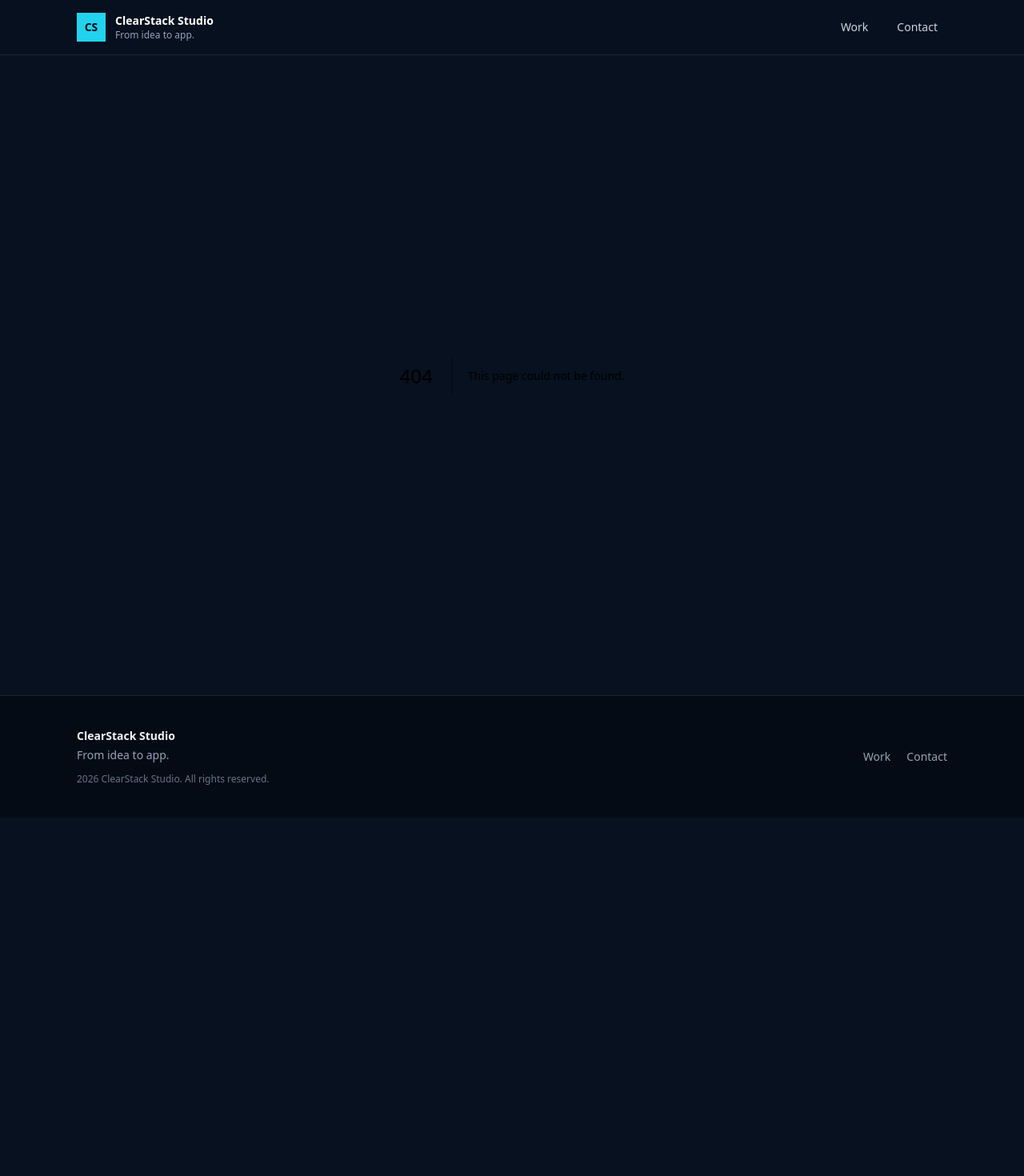
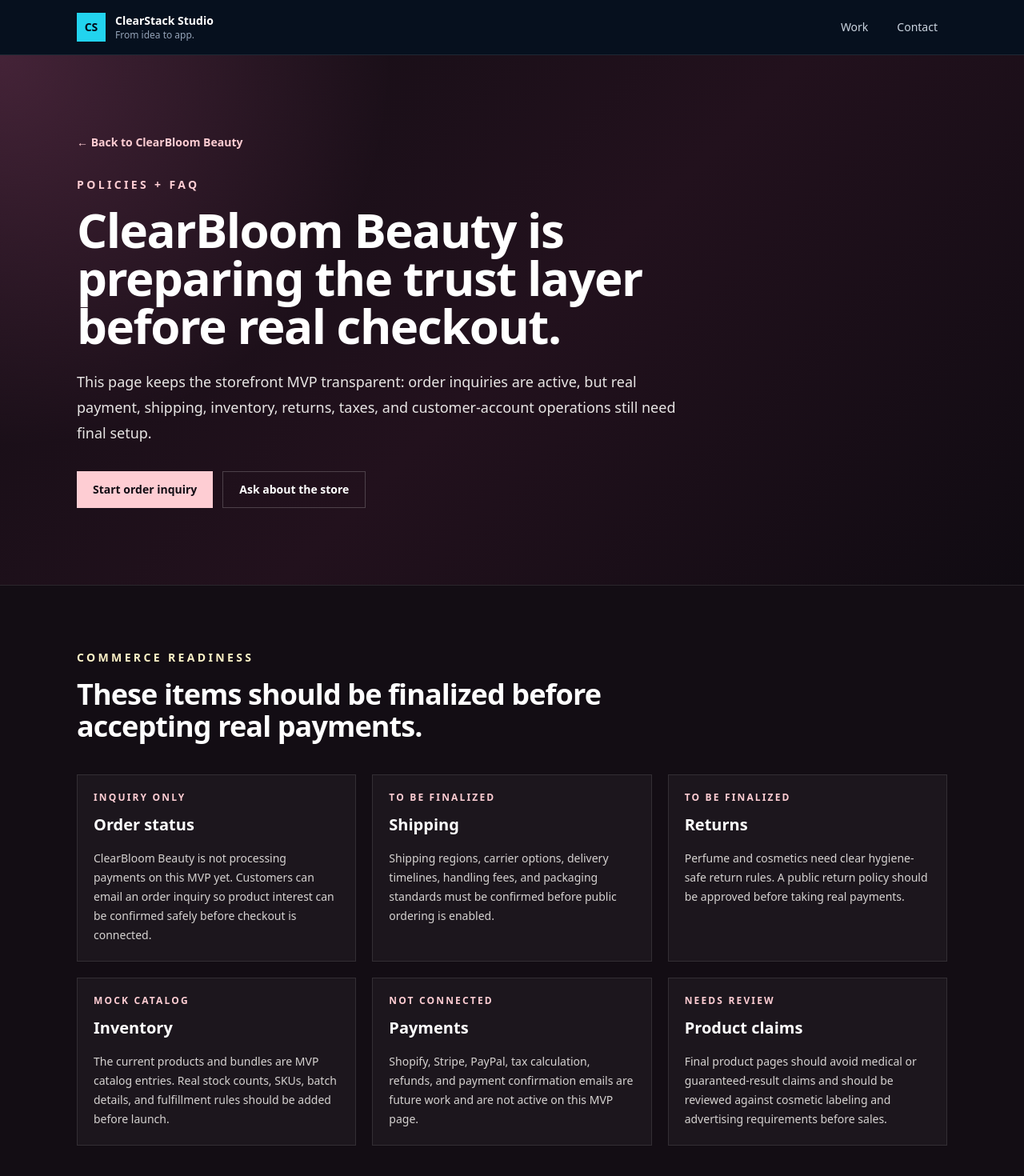
Before and after one commit to bchan818/ClearStackStudioWebsite, a Next.js app: page /work/clearbloom-beauty/policies in a window 1280 px wide. Before the commit this address had no page. Shown: the top 1470 px of the page at 80% size. Before the commit the page ends 1022 px from the top, so only its background shows below. Built offline with nearby package versions, Linux system fonts and the light colour scheme.

Commit message:
Add ClearBloom policies and FAQ

```diff
--- a/app/work/clearbloom-beauty/checkout/page.tsx
+++ b/app/work/clearbloom-beauty/checkout/page.tsx
@@ -47,6 +47,12 @@
             >
               Email order inquiry
             </a>
+            <Link
+              className="focus-ring ml-0 mt-3 inline-flex items-center justify-center border border-white/20 px-5 py-3 text-sm font-semibold text-white transition hover:border-rose-200 hover:text-rose-100 sm:ml-3"
+              href="/work/clearbloom-beauty/policies"
+            >
+              Review policies + FAQ
+            </Link>
           </div>
 
           <div className="border border-white/10 bg-white/[0.06] p-6 shadow-[0_0_90px_rgba(244,114,182,0.18)]">
--- a/app/work/clearbloom-beauty/page.tsx
+++ b/app/work/clearbloom-beauty/page.tsx
@@ -71,6 +71,12 @@
                 href="/work/clearbloom-beauty/case-study"
               >
                 Read case study
+              </Link>
+              <Link
+                className="focus-ring inline-flex items-center justify-center border border-white/20 px-5 py-3 text-sm font-semibold text-white transition hover:border-rose-200 hover:text-rose-100"
+                href="/work/clearbloom-beauty/policies"
+              >
+                View policies + FAQ
               </Link>
             </div>
           </div>
@@ -259,6 +265,28 @@
       </section>
 
       <section className="mx-auto max-w-6xl px-6 py-16 sm:py-20 lg:px-8">
+        <div className="border border-white/10 bg-white/[0.04] p-6 sm:p-8 lg:flex lg:items-center lg:justify-between lg:gap-10">
+          <div>
+            <p className="text-sm font-semibold uppercase tracking-[0.24em] text-rose-200">
+              Policies + FAQ
+            </p>
+            <h2 className="mt-4 max-w-2xl text-3xl font-semibold tracking-tight text-white sm:text-4xl">
+              Clear answers before real checkout goes live.
+            </h2>
+            <p className="mt-4 max-w-2xl text-sm leading-6 text-stone-300">
+              Customers can review what is active now, what is still being finalized, and why the storefront currently uses an inquiry flow.
+            </p>
+          </div>
+          <Link
+            className="focus-ring mt-8 inline-flex items-center justify-center border border-rose-200/40 px-5 py-3 text-sm font-semibold text-rose-100 transition hover:bg-rose-200 hover:text-[#130d14] lg:mt-0"
+            href="/work/clearbloom-beauty/policies"
+          >
+            Read policies + FAQ
+          </Link>
+        </div>
+      </section>
+
+      <section className="mx-auto max-w-6xl px-6 py-16 sm:py-20 lg:px-8">
         <div className="border border-rose-200/30 bg-rose-200/[0.08] p-6 sm:p-8">
           <h2 className="text-2xl font-semibold text-white">
             Ready to place an early order?
--- /dev/null
+++ b/app/work/clearbloom-beauty/policies/page.tsx
@@ -0,0 +1,168 @@
+import type { Metadata } from "next";
+import Link from "next/link";
+
+const policySections = [
+  {
+    title: "Order status",
+    status: "Inquiry only",
+    text: "ClearBloom Beauty is not processing payments on this MVP yet. Customers can email an order inquiry so product interest can be confirmed safely before checkout is connected."
+  },
+  {
+    title: "Shipping",
+    status: "To be finalized",
+    text: "Shipping regions, carrier options, delivery timelines, handling fees, and packaging standards must be confirmed before public ordering is enabled."
+  },
+  {
+    title: "Returns",
+    status: "To be finalized",
+    text: "Perfume and cosmetics need clear hygiene-safe return rules. A public return policy should be approved before taking real payments."
+  },
+  {
+    title: "Inventory",
+    status: "Mock catalog",
+    text: "The current products and bundles are MVP catalog entries. Real stock counts, SKUs, batch details, and fulfillment rules should be added before launch."
+  },
+  {
+    title: "Payments",
+    status: "Not connected",
+    text: "Shopify, Stripe, PayPal, tax calculation, refunds, and payment confirmation emails are future work and are not active on this MVP page."
+  },
+  {
+    title: "Product claims",
+    status: "Needs review",
+    text: "Final product pages should avoid medical or guaranteed-result claims and should be reviewed against cosmetic labeling and advertising requirements before sales."
+  }
+];
+
+const faqs = [
+  {
+    question: "Can customers buy ClearBloom Beauty products right now?",
+    answer: "Not directly through the website yet. The current version supports early order inquiries while payment processing, inventory, and shipping details are prepared."
+  },
+  {
+    question: "Why use an order inquiry instead of a shopping cart?",
+    answer: "It keeps the MVP honest. A brand should not accept payments until product availability, fulfillment, return policy, taxes, and customer support are ready."
+  },
+  {
+    question: "What is needed before full checkout goes live?",
+    answer: "Final products, product photos, inventory, shipping rules, return policy, privacy policy, payment provider, tax setup, and customer support workflow."
+  },
+  {
+    question: "Can this become a standalone ClearBloom Beauty store?",
+    answer: "Yes. The current ClearStack Studio route can validate the brand first, then the storefront can move to a dedicated domain or Shopify store later."
+  }
+];
+
+export const metadata: Metadata = {
+  title: "Policies and FAQ | ClearBloom Beauty",
+  description:
+    "ClearBloom Beauty storefront MVP policies, FAQ, and commerce readiness guardrails before real checkout is enabled."
+};
+
+export default function ClearBloomPoliciesPage() {
+  return (
+    <main className="bg-[#130d14] text-stone-50">
+      <section className="relative overflow-hidden border-b border-white/10">
+        <div className="absolute inset-0 bg-[radial-gradient(circle_at_top_left,rgba(244,114,182,0.22),transparent_34%),linear-gradient(135deg,#130d14_0%,#22111d_52%,#100b12_100%)]" />
+        <div className="relative mx-auto max-w-6xl px-6 py-16 sm:py-24 lg:px-8">
+          <Link
+            className="focus-ring text-sm font-semibold text-rose-200 transition hover:text-white"
+            href="/work/clearbloom-beauty"
+          >
+            ← Back to ClearBloom Beauty
+          </Link>
+          <p className="mt-8 text-sm font-semibold uppercase tracking-[0.24em] text-rose-200">
+            Policies + FAQ
+          </p>
+          <h1 className="mt-4 max-w-4xl text-4xl font-semibold tracking-tight text-white sm:text-6xl">
+            ClearBloom Beauty is preparing the trust layer before real checkout.
+          </h1>
+          <p className="mt-6 max-w-3xl text-lg leading-8 text-stone-200">
+            This page keeps the storefront MVP transparent: order inquiries are active, but real payment, shipping, inventory, returns, taxes, and customer-account operations still need final setup.
+          </p>
+          <div className="mt-8 flex flex-wrap gap-3">
+            <Link
+              className="focus-ring inline-flex items-center justify-center bg-rose-200 px-5 py-3 text-sm font-semibold text-[#130d14] transition hover:bg-amber-100"
+              href="/work/clearbloom-beauty/checkout"
+            >
+              Start order inquiry
+            </Link>
+            <Link
+              className="focus-ring inline-flex items-center justify-center border border-white/20 px-5 py-3 text-sm font-semibold text-white transition hover:border-rose-200 hover:text-rose-100"
+              href="/contact"
+            >
+              Ask about the store
+            </Link>
+          </div>
+        </div>
+      </section>
+
+      <section className="mx-auto max-w-6xl px-6 py-16 sm:py-20 lg:px-8">
+        <p className="text-sm font-semibold uppercase tracking-[0.24em] text-amber-100">
+          Commerce readiness
+        </p>
+        <h2 className="mt-4 max-w-3xl text-3xl font-semibold tracking-tight text-white sm:text-4xl">
+          These items should be finalized before accepting real payments.
+        </h2>
+        <div className="mt-10 grid gap-5 md:grid-cols-2 lg:grid-cols-3">
+          {policySections.map((section) => (
+            <article
+              className="border border-white/10 bg-white/[0.04] p-5"
+              key={section.title}
+            >
+              <p className="text-xs font-semibold uppercase tracking-[0.18em] text-rose-200">
+                {section.status}
+              </p>
+              <h3 className="mt-3 text-xl font-semibold text-white">{section.title}</h3>
+              <p className="mt-4 text-sm leading-6 text-stone-300">{section.text}</p>
+            </article>
+          ))}
+        </div>
+      </section>
+
+      <section className="bg-[#1b1018] px-6 py-16 sm:py-20 lg:px-8">
+        <div className="mx-auto max-w-6xl">
+          <p className="text-sm font-semibold uppercase tracking-[0.24em] text-rose-200">
+            Customer FAQ
+          </p>
+          <h2 className="mt-4 max-w-3xl text-3xl font-semibold tracking-tight text-white sm:text-4xl">
+            Clear answers help customers understand what is live now and what comes next.
+          </h2>
+          <div className="mt-10 grid gap-4 lg:grid-cols-2">
+            {faqs.map((faq) => (
+              <article
+                className="border border-rose-200/20 bg-rose-200/[0.06] p-6"
+                key={faq.question}
+              >
+                <h3 className="text-xl font-semibold text-white">{faq.question}</h3>
+                <p className="mt-4 text-sm leading-6 text-stone-300">{faq.answer}</p>
+              </article>
+            ))}
+          </div>
+        </div>
+      </section>
+
+      <section className="mx-auto max-w-6xl px-6 py-16 sm:py-20 lg:px-8">
+        <div className="border border-amber-100/20 bg-amber-100/[0.06] p-6 sm:p-8 lg:flex lg:items-center lg:justify-between lg:gap-10">
+          <div>
+            <p className="text-sm font-semibold uppercase tracking-[0.24em] text-amber-100">
+              Next build step
+            </p>
+            <h2 className="mt-4 max-w-2xl text-3xl font-semibold tracking-tight text-white sm:text-4xl">
+              After policies, connect the real commerce stack.
+            </h2>
+            <p className="mt-4 max-w-2xl text-sm leading-6 text-stone-300">
+              The next major milestone is choosing Shopify or Stripe, adding real product photos, confirming inventory, and replacing inquiry CTAs with checkout buttons.
+            </p>
+          </div>
+          <Link
+            className="focus-ring mt-8 inline-flex items-center justify-center bg-rose-200 px-5 py-3 text-sm font-semibold text-[#130d14] transition hover:bg-amber-100 lg:mt-0"
+            href="/work/clearbloom-beauty/case-study"
+          >
+            View case study
+          </Link>
+        </div>
+      </section>
+    </main>
+  );
+}
```
